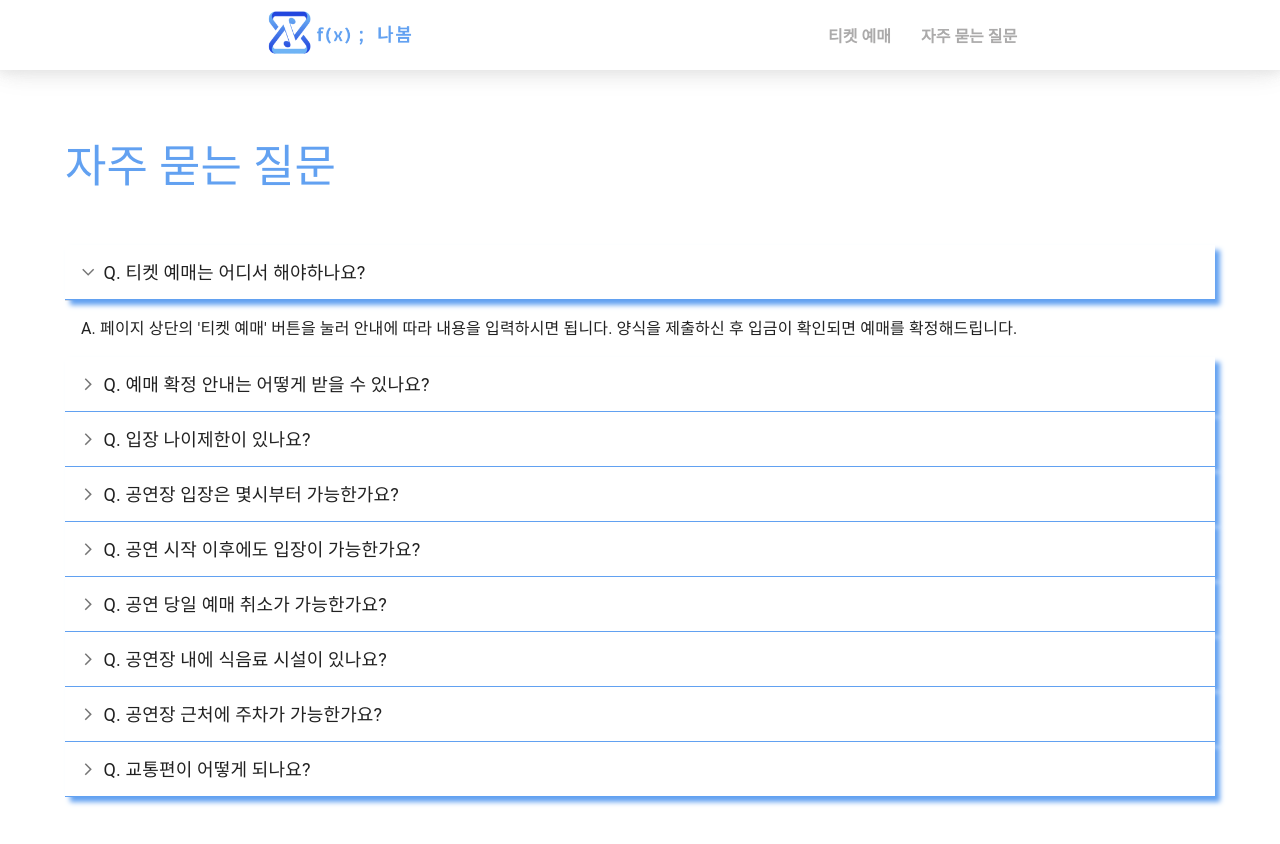
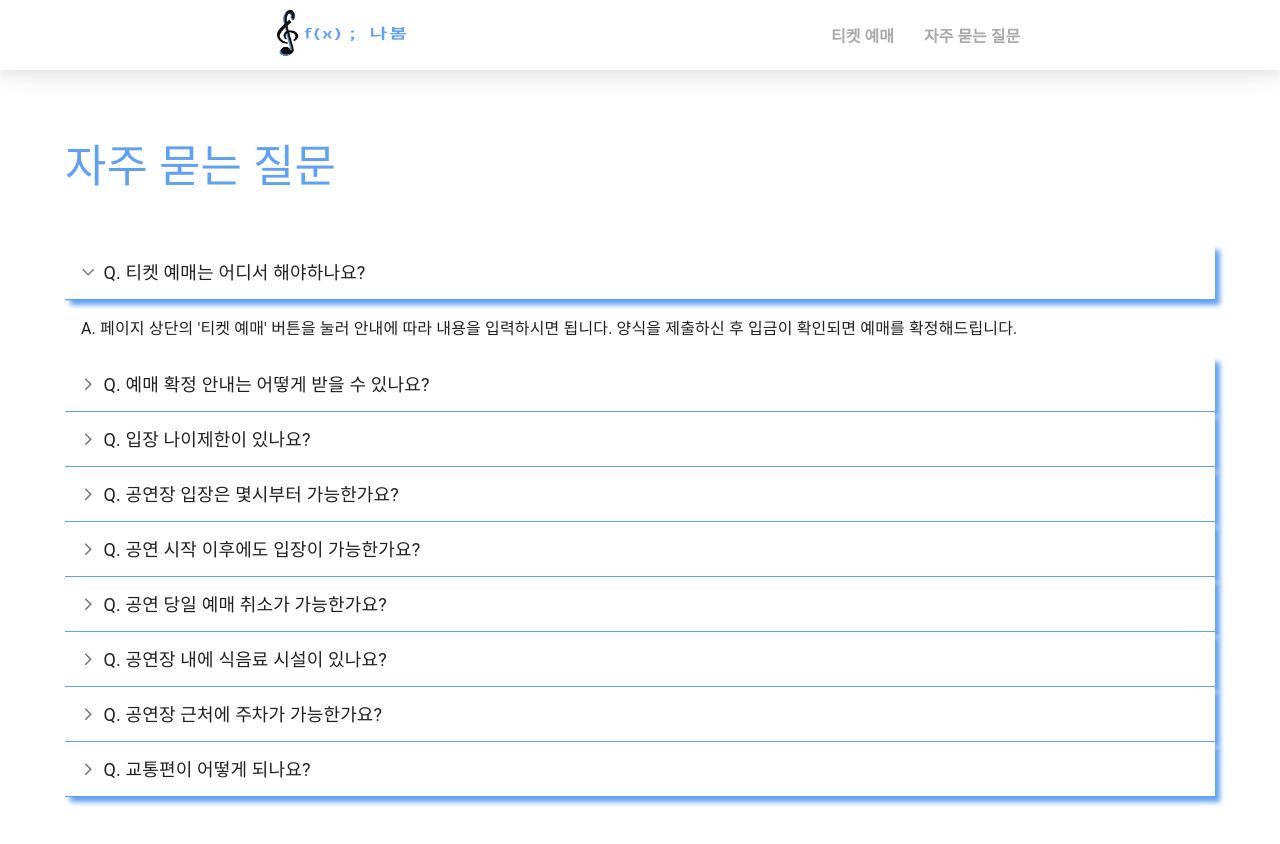
Before and after one commit to f-x-INTEGRAL/f-x-frontend, a Next.js app: page /qna in a window 1280 px wide. Shown: the top 844 px of the page. Built offline with nearby package versions, Linux system fonts and the light colour scheme; a web font is replaced by a local one.

Commit message:
fix(건의사항): logo 이미지 변경

```diff
--- a/src/components/Navbar/styled.ts
+++ b/src/components/Navbar/styled.ts
@@ -15,12 +15,12 @@ export const NavbarContainer = styled.div`
   z-index: 100;
 `;
 export const LogoImage = styled(Image)`
-  width: 168px;
-  height: 50px;
+  width: 180px;
+  height: 65px;
 
   @media (max-width: 768px) {
-    width: 125px;
-    height: 38px;
+    width: 130px;
+    height: 62px;
   }
 `;
 export const NavbarMenu = styled.div`
```
Also changed, not shown: src/assets/images/logo.png, src/assets/images/mainLogo.png.
